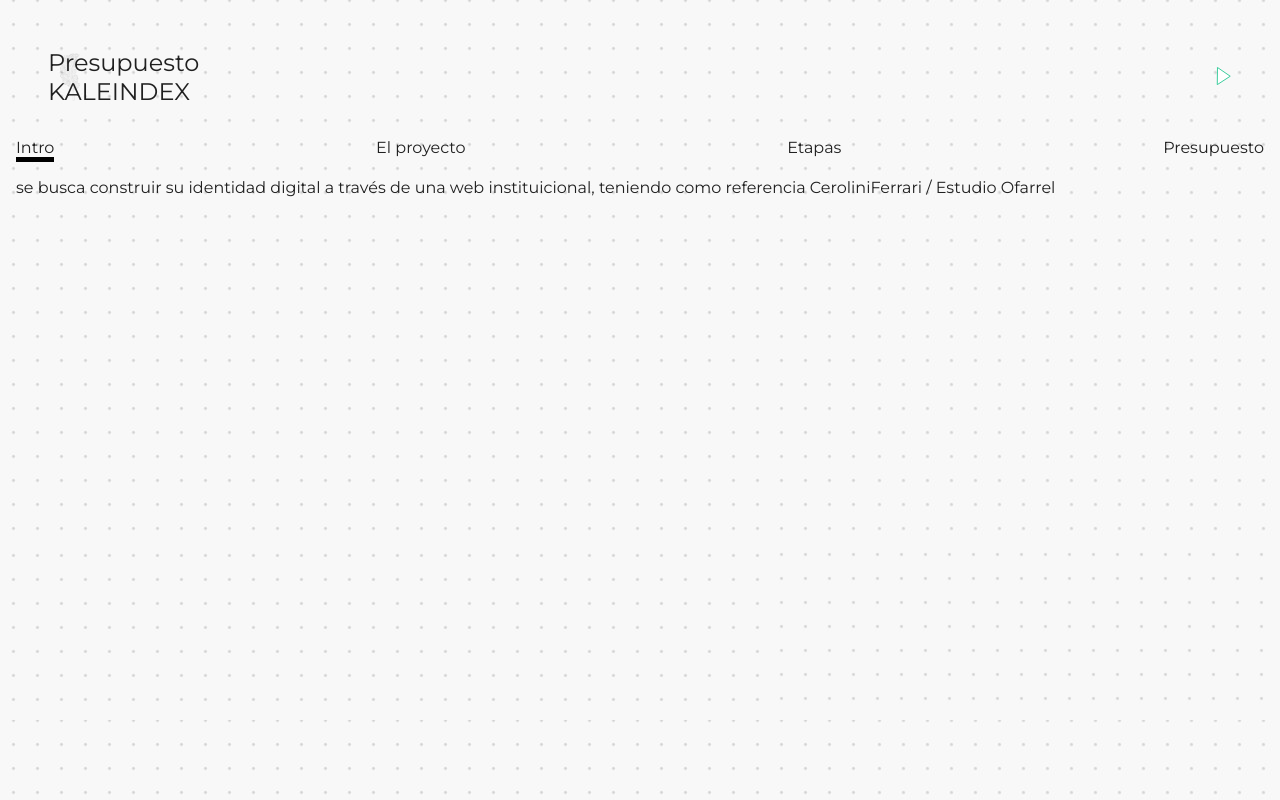
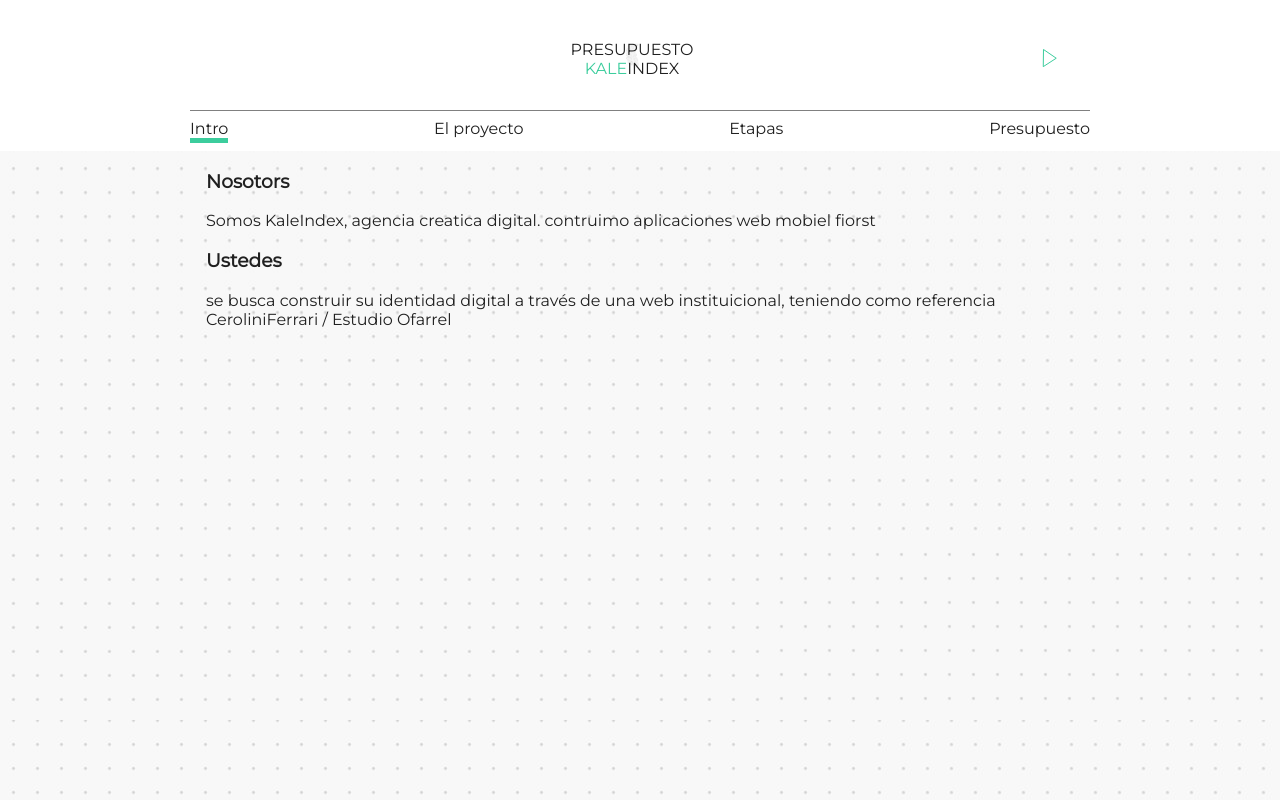
Before and after one commit to ignacioHourquescos/kaleindex, a Next.js app: page /proposal/121 in a window 1280 px wide. Built offline with nearby package versions, Linux system fonts and the light colour scheme.

Commit message:
presupeusto

```diff
--- a/dataProposal/gallego.js
+++ b/dataProposal/gallego.js
@@ -1,5 +1,7 @@
 const gallego = {
    number: "121",
+   nosotros:`Somos KaleIndex, agencia creatica digital. contruimo aplicaciones web mobiel fiorst`,
+
 
    ustedes:`se busca construir su identidad digital a través de una web instituicional,
    teniendo como referencia CeroliniFerrari / Estudio Ofarrel`,
@@ -8,7 +10,7 @@
 
       resumen: `Pagina web a medida. contemplando las mejores practicas de diseño e usabilidad.`,
 
-      alcance:[
+      detalle:[
          `Seccion principal`,
          `Secceion quienes somos`,
          `Seccion Nuestros servicios`,
@@ -24,20 +26,29 @@
    },
 
    etapas: {
-      Investigacion: `(1 semana)
+      investigacion: `(1 semana)
       Etapa en la que buscamos referencias. Tatno de estudios colegas como de paginas de afuera.
       Se define a grandes rasgos cual es la identidad que se le va a dar`,
 
-      Prototipado: ` (1 semana)
+      prototipado: ` (1 semana)
       Se monta un prototipo con informacion de muestra de la pagina principal para poder ver el look and feel de la web.
       Se discute cualquier ajuste que se pueda hacer `,
 
-      Beta: ` (1 semana)
+      beta: ` (1 semana)
       Se construye toda la web a un 80%. se definen ulitmos ajustes. Recibimos la informacio que quedara en la pagina`,
 
-      Lanzamiento: ` (1 semana)
+      lanzamiento: ` (1 semana)
       Se lanza la web en el dominio deseado. `
+   },
 
+   presupuesto: {
+      investigacion: `5 hrs`,
+
+      diseño: `20 hrs`,
+
+      desarollo: `25 hrs`,
+
+      valor:`45000`,
    }
 
 }
--- a/pages/proposal/121.js
+++ b/pages/proposal/121.js
@@ -31,35 +31,88 @@
    }
 
    const setActivePage = (page) =>{
-      if (page==0) setPage1( [true, false, false, false]);
-      if (page==1) setPage1( [false, true, false, false]);
-      if (page==2) setPage1( [false, false, true, false]);
-      if (page==3) setPage1( [false, false, false, true]);
+      if (page==0) {setCounter(0);setPage1( [true, false, false, false])};
+      if (page==1) {setCounter(1);setPage1( [false, true, false, false])};
+      if (page==2) {setCounter(2);setPage1( [false, false, true, false])};
+      if (page==3) {setCounter(3);setPage1( [false, false, false, true])};
    }
 
 
-   return(<div className={ss.container}>
+   return(
+   <div className={ss.container}>
 
+      <div className={ss.container_menu}>
       <div className={ss.navBar}>
-      {counter<=0?"":<div className={ss.arrow_backwards} onClick={()=>triggerCounter("down")}>{arrowLeft}</div>}
+      {
+         counter==3 || page1[1]==true ||page1[2]==true
+         ?<div className={ss.arrow_backwards} onClick={()=>triggerCounter("down")}>{arrowLeft}</div>
+         :<div />
+      }
       <div className={ss.title}>
-         <p>Presupuesto</p>
-         <p>KALEINDEX</p>
+         <p>PRESUPUESTO</p>
+         <p><p style={{color:"#3CCD9D", display:"inline"}}>KALE</p>INDEX</p>
       </div>
-      {counter>=3?"":<div className={ss.arrow_forward} onClick={()=>triggerCounter("up")}>{arrowRight}</div>}
+      {
+          counter==0 || page1[1]==true ||page1[2]==true
+         ?<div className={ss.arrow_forward} onClick={()=>triggerCounter("up")}>{arrowRight}</div>
+         :<div />
+      }
       </div>
 
       <div className={ss.navMenu} >
-         <div style={page1[0] ? {borderBottom :"5px solid black"} : {borderLine:"none" }} onClick={()=>setActivePage(0)}>Intro</div>
-         <div style={page1[1] ? {borderBottom :"5px solid black"} : {borderLine:"none" }} onClick={()=>setActivePage(1)}>El proyecto</div>
-         <div style={page1[2] ? {borderBottom :"5px solid black"} : {borderLine:"none" }} onClick={()=>setActivePage(2)}>Etapas</div>
-         <div style={page1[3] ? {borderBottom :"5px solid black"} : {borderLine:"none" }} onClick={()=>setActivePage(3)}>Presupuesto</div>
+         <div style={page1[0] ? {borderBottom :"5px solid #3CCD9D"} : {borderLine:"none" }} onClick={()=>setActivePage(0)}>Intro</div>
+         <div style={page1[1] ? {borderBottom :"5px solid #3CCD9D"} : {borderLine:"none" }} onClick={()=>setActivePage(1)}>El proyecto</div>
+         <div style={page1[2] ? {borderBottom :"5px solid #3CCD9D"} : {borderLine:"none" }} onClick={()=>setActivePage(2)}>Etapas</div>
+         <div style={page1[3] ? {borderBottom :"5px solid #3CCD9D"} : {borderLine:"none" }} onClick={()=>setActivePage(3)}>Presupuesto</div>
+      </div>
+      </div>
+
+      <div className={ss.container_detail}>
+      {
+         page1[0]?
+            <div>
+               <h3> Nosotors</h3>
+               {pp.nosotros}
+               <h3> Ustedes</h3>
+               {pp.ustedes}
+            </div>
+         :page1[1]?
+            <div>
+               <h3>Alcance</h3>
+               {pp.alcance.resumen}
+               <h3>Detalle</h3>
+               {pp.alcance.detalle}
+               <h3>Tecnico</h3>
+               {pp.alcance.tecnico}
+            </div>
+         :page1[2]?
+            <div>
+               <h3> Investigacion</h3>
+               {pp.etapas.investigacion}
+               <h3> Prototipado</h3>
+               {pp.etapas.prototipado}
+               <h3> Beta</h3>
+               {pp.etapas.beta}
+               <h3> Lanzamiento</h3>
+               {pp.etapas.lanzamiento}
+            </div>
+         :page1[3]?
+         <div>
+               <div style={{display:"flex", justifyContent:"space-between", alignItems:"center"}}><h3 style={{display:"inline"}}> Investigacion</h3>{pp.presupuesto.investigacion}</div>
+               <div style={{display:"flex", justifyContent:"space-between", alignItems:"center"}}><h3 style={{display:"inline"}}> Diseño</h3>{pp.presupuesto.diseño}</div>
+               <div style={{display:"flex", justifyContent:"space-between", alignItems:"center"}}><h3 style={{display:"inline"}}> Desarollo</h3>{pp.presupuesto.desarollo}</div>
+               <h3 style={{borderTop:"1px solid grey", marginTop:"2rem"}}> Presupeusto Total</h3>
+               ${pp.presupuesto.valor}
+
+            </div>
+         :""
+      }
+
       </div>
 
 
+      {categoryParams}
 
-      {categoryParams}
-      {pp.ustedes}
 
 
 
--- a/pages/proposal/index.module.scss
+++ b/pages/proposal/index.module.scss
@@ -1,6 +1,16 @@
 
 .container{
-   padding:1rem;
+   padding:0rem;
+   padding-top:0;
+
+
+   .container_menu{
+   position: sticky;
+   top: 0px;
+   background-color: white;
+   padding:0.5rem 1rem;
+
+   }
 
    .navBar{
       display:flex;
@@ -9,17 +19,28 @@
       align-content:center;
       justify-content: space-between;
       font-size:1.5rem;
+      max-width:900px;
+      padding:2rem;
+      margin:0 auto;
 
-      padding:2rem;
 
       .title{
          background-image: url(../../public/kalelight.png);
          background-size: contain;
          background-repeat: no-repeat;
-           }
+         background-position-x: center;
+         display: flex;
+         flex-direction: column;
+         align-items: center;
+         align-content: center;
+         justify-content: center;
+         justify-items: center;
+      }
       p{
          margin:0;
+         font-size:1rem;
          padding:0;
+
       }
    }
    .arrow_forward{
@@ -32,13 +53,27 @@
 
 .navMenu{
    display: flex;
+   border-top:0.5px solid grey;
+   padding-top:0.5rem;
    justify-content: space-between;
    margin-bottom:1rem;
+   max-width:900px;
+   margin:0 auto;
+   :hover{
+      cursor: pointer;
+   }
 
    span{
       display:block;
 
+
    }
 }
 
+   .container_detail{
+      padding:0 1rem;
+      max-width:900px;
+      margin:0 auto;
+   }
+
 }
```
